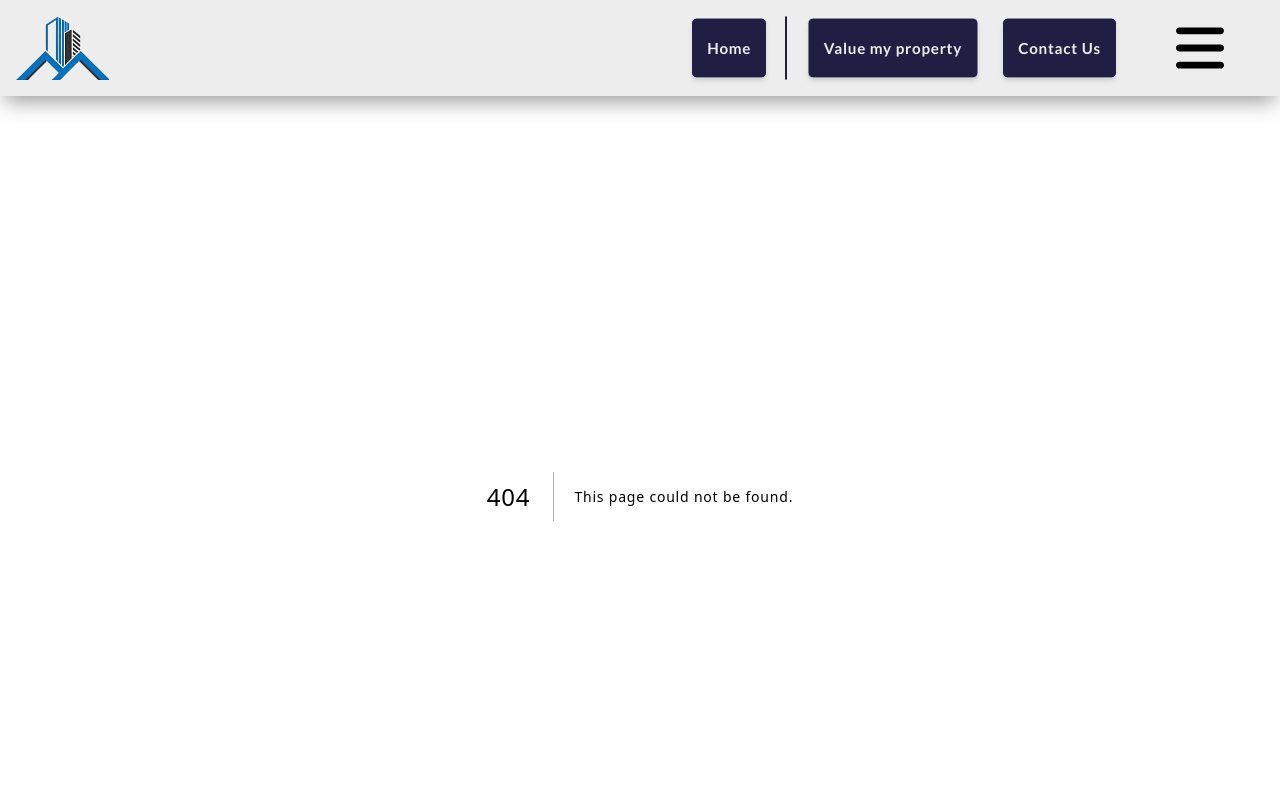
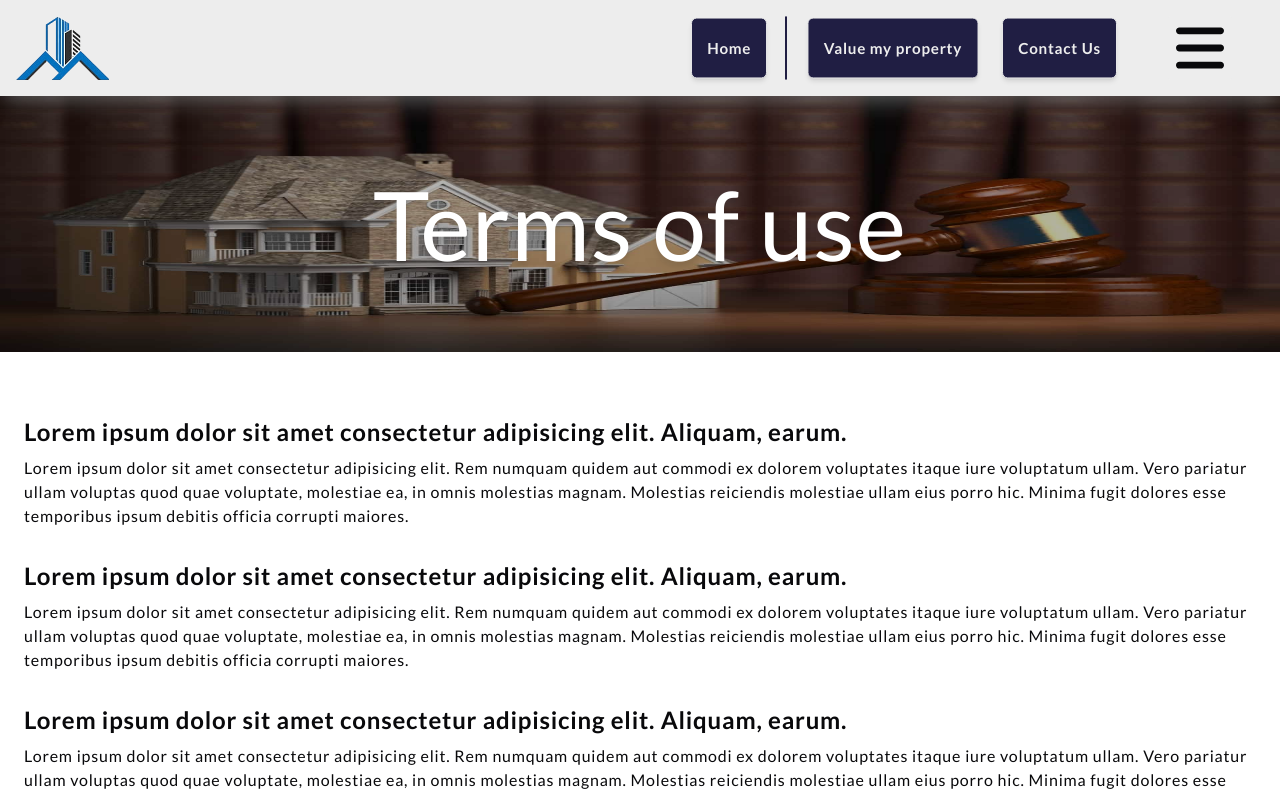
Before and after one commit to AlanNapieralski/tom-properties, a Next.js app: page /terms-of-use in a window 1280 px wide. Before the commit this address had no page. Shown: the top 796 px of the page. Built offline with nearby package versions, Linux system fonts and the light colour scheme.

Commit message:
made some progress and fixed small issues

```diff
--- /dev/null
+++ b/src/app/investors/layout.tsx
@@ -0,0 +1,16 @@
+export const metadata = {
+  title: 'Next.js',
+  description: 'Generated by Next.js',
+}
+
+export default function RootLayout({
+  children,
+}: {
+  children: React.ReactNode
+}) {
+  return (
+    <html lang="en">
+      <body>{children}</body>
+    </html>
+  )
+}
--- a/src/app/layout.tsx
+++ b/src/app/layout.tsx
@@ -24,7 +24,7 @@ export default function RootLayout({ children }:
 
   return (
     <html lang="en" className='scroll-smooth'>
-      <body className={lato.className + " sm:!pt-24 tracking-wider"}>
+      <body className={`${lato.className} sm:!pt-24 tracking-wider flex flex-col min-h-screen`}>
         <Nav />
         <main>{children}</main>
         <Footer />
--- /dev/null
+++ b/src/app/renovation/layout.tsx
@@ -0,0 +1,16 @@
+export const metadata = {
+  title: 'Next.js',
+  description: 'Generated by Next.js',
+}
+
+export default function RootLayout({
+  children,
+}: {
+  children: React.ReactNode
+}) {
+  return (
+    <html lang="en">
+      <body>{children}</body>
+    </html>
+  )
+}
--- /dev/null
+++ b/src/app/terms-of-use/layout.tsx
@@ -0,0 +1,16 @@
+export const metadata = {
+  title: 'Next.js',
+  description: 'Generated by Next.js',
+}
+
+export default function RootLayout({
+  children,
+}: {
+  children: React.ReactNode
+}) {
+  return (
+    <html lang="en">
+      <body>{children}</body>
+    </html>
+  )
+}
--- /dev/null
+++ b/src/app/terms-of-use/page.tsx
@@ -0,0 +1,12 @@
+import LegalTemplate from "@/components/sections/legal/legalTemplate"
+
+const Terms = () => {
+
+  return (
+    <section className="mb-16">
+      <LegalTemplate title="Terms of use" />
+    </section>
+  )
+}
+
+export default Terms
--- a/src/app/value-my-property/page.tsx
+++ b/src/app/value-my-property/page.tsx
@@ -13,6 +13,7 @@ export default function ValueMyProperty() {
         alt={alt}
         width={width}
         height={height}
+        layout='responsive'
         className='sticky h-full inset-0 object-cover'
       />
       <div className='absolute inset-0 h-full bg-black opacity-80'></div>
--- a/src/components/sections/Home/AboutUs.tsx
+++ b/src/components/sections/Home/AboutUs.tsx
@@ -4,7 +4,7 @@ import Button from '@/components/ui/CustomButton'
 
 export default function AboutUs() {
   return (
-    <section id='about-us' className="flex flex-col lg:flex-row mb-16 gap-8 mt-16">
+    <section id='about-us' className="flex flex-col lg:flex-row py-16 gap-8">
       <div className="lg:flex-1 w-full h-64 md:h-80 lg:h-96">
         <Image
           src='/assets/images/aboutus.jpg'
--- /dev/null
+++ b/src/components/sections/legal/legalTemplate.tsx
@@ -0,0 +1,47 @@
+import Image from "next/image"
+import Article from "@/components/ui/article"
+
+const LegalTemplate = ({ title }: { title: string }) => {
+
+  const articles = [
+    {
+      title: 'Lorem ipsum dolor sit amet consectetur adipisicing elit. Aliquam, earum.',
+      p: 'Lorem ipsum dolor sit amet consectetur adipisicing elit. Rem numquam quidem aut commodi ex dolorem voluptates itaque iure voluptatum ullam. Vero pariatur ullam voluptas quod quae voluptate, molestiae ea, in omnis molestias magnam. Molestias reiciendis molestiae ullam eius porro hic. Minima fugit dolores esse temporibus ipsum debitis officia corrupti maiores.'
+    },
+    {
+      title: 'Lorem ipsum dolor sit amet consectetur adipisicing elit. Aliquam, earum.',
+      p: 'Lorem ipsum dolor sit amet consectetur adipisicing elit. Rem numquam quidem aut commodi ex dolorem voluptates itaque iure voluptatum ullam. Vero pariatur ullam voluptas quod quae voluptate, molestiae ea, in omnis molestias magnam. Molestias reiciendis molestiae ullam eius porro hic. Minima fugit dolores esse temporibus ipsum debitis officia corrupti maiores.'
+    },
+    {
+      title: 'Lorem ipsum dolor sit amet consectetur adipisicing elit. Aliquam, earum.',
+      p: 'Lorem ipsum dolor sit amet consectetur adipisicing elit. Rem numquam quidem aut commodi ex dolorem voluptates itaque iure voluptatum ullam. Vero pariatur ullam voluptas quod quae voluptate, molestiae ea, in omnis molestias magnam. Molestias reiciendis molestiae ullam eius porro hic. Minima fugit dolores esse temporibus ipsum debitis officia corrupti maiores.',
+    }
+  ]
+
+  const width = 1920
+  const height = 960
+
+  return (
+    <>
+      <div className="relative mb-16 h-64 max-h-64 text-center">
+        <Image
+          src={'/assets/images/legal.jpg'}
+          alt={'photo'}
+          width={width}
+          height={height}
+          objectFit="cover"
+          className='h-full w-full overflow-hidden'
+        />
+        <div className="absolute inset-0 h-full bg-black opacity-30 "></div>
+        <h1 className="absolute inset-0 flex items-center justify-center text-8xl text-white drop-shadow-lg">{title}</h1>
+      </div>
+      <div className="wrapper flex flex-col justify-center items-center gap-8">
+        {articles.map((article, index) => (
+          <Article key={index} {...article} />
+        ))}
+      </div>
+    </>
+  )
+}
+
+export default LegalTemplate
--- a/src/components/sections/shared/Footer.tsx
+++ b/src/components/sections/shared/Footer.tsx
@@ -15,14 +15,15 @@ export default function Footer({ className = "" }) {
           </nav>
           <nav>
             <h6 className="footer-title">Company</h6>
-            <a href="#about-us" className="link link-hover">About us</a>
-            <a href="#contact-us" className="link link-hover">Contact</a>
+            <a href="/#about-us" className="link link-hover">About us</a>
+            <a href="/#contact-us" className="link link-hover">Contact</a>
           </nav>
           <nav>
             <h6 className="footer-title">Legal</h6>
-            <a className="link link-hover">Terms of use</a>
+            <a href="/terms-of-use" className="link link-hover">Terms of use</a>
             <a className="link link-hover">Privacy policy</a>
             <a className="link link-hover">Cookie policy</a>
+            <a className="link link-hover">Complaints policy</a>
           </nav>
         </div>
         <Image
@@ -33,12 +34,12 @@ export default function Footer({ className = "" }) {
           className={`hidden md:block absolute right-10 h-16 w-auto`}
         />
       </footer>
-      <footer className="footer bg-primary text-secondary border-base-300 border-t px-4 sm:px-10 py-4">
+      <footer className="footer bg-primary text-secondary border-base-300 border-t px-4 sm:px-10 py-4 z-50 ">
         <aside className="flex flex-col-reverse sm:flex-row-reverse justify-between gap-8 lg:gap-0 lg:grid lg:grid-cols-4 items-center w-full">
           <nav className="place-self-center justify-self-start">
             <div className="grid grid-flow-col gap-4">
               <a>
-                <svg xmlns="http://www.w3.org/2000/svg" width="24" height="24" viewBox="0 0 24 24" fill="none" stroke="currentColor" stroke-width="2.5" stroke-linecap="round" stroke-linejoin="round" className="lucide lucide-instagram"><rect width="20" height="20" x="2" y="2" rx="5" ry="5" /><path d="M16 11.37A4 4 0 1 1 12.63 8 4 4 0 0 1 16 11.37z" /><line x1="17.5" x2="17.51" y1="6.5" y2="6.5" /></svg>
+                <svg xmlns="http://www.w3.org/2000/svg" width="24" height="24" viewBox="0 0 24 24" fill="none" stroke="currentColor" strokeWidth="2.5" strokeLinecap="round" strokeLinejoin="round" className="lucide lucide-instagram"><rect width="20" height="20" x="2" y="2" rx="5" ry="5" /><path d="M16 11.37A4 4 0 1 1 12.63 8 4 4 0 0 1 16 11.37z" /><line x1="17.5" x2="17.51" y1="6.5" y2="6.5" /></svg>
               </a>
               <a>
                 <svg
--- a/src/components/sections/shared/Nav.tsx
+++ b/src/components/sections/shared/Nav.tsx
@@ -44,17 +44,17 @@ const Nav: FC = () => {
         <div className="flex justify-center items-center gap-x-4 h-full">
           <div className="hidden md:flex justify-center items-center gap-x-4 h-full">
             {homeLink.map((item, index) => {
-              return item.name === 'divi' ? <Separator orientation='vertical' className='border-[1px] rounded-md border-primary'></Separator> : <Button key={index} buttonType='link' action={item.url} theme={item.theme} className='h-full'>{item.name}</Button>
+              return item.name === 'divi' ? <Separator key={index} orientation='vertical' className='border-[1px] rounded-md border-primary'></Separator> : <Button key={index} buttonType='link' action={item.url} theme={item.theme} className='h-full'>{item.name}</Button>
             })}
           </div>
           <div className="hidden flex-grow 2xl:flex justify-center items-center gap-x-4 h-full">
             {secondaryLinks.map((item, index) => {
-              return item.name === 'divi' ? <Separator orientation='vertical' className='border-[1px] rounded-md border-primary'></Separator> : <Button key={index} buttonType='link' action={item.url} theme={item.theme} className='h-full'>{item.name}</Button>
+              return item.name === 'divi' ? <Separator key={index} orientation='vertical' className='border-[1px] rounded-md border-primary'></Separator> : <Button key={index} buttonType='link' action={item.url} theme={item.theme} className='h-full'>{item.name}</Button>
             })}
           </div>
           <div className="hidden flex-grow md:flex justify-center items-center gap-x-4 h-full">
             {mainLinks.map((item, index) => {
-              return item.name === 'divi' ? <Separator orientation='vertical' className='border-[1px] rounded-md border-primary'></Separator> : <Button key={index} buttonType='link' action={item.url} theme={item.theme} className='h-full'>{item.name}</Button>
+              return item.name === 'divi' ? <Separator key={index} orientation='vertical' className='border-[1px] rounded-md border-primary'></Separator> : <Button key={index} buttonType='link' action={item.url} theme={item.theme} className='h-full'>{item.name}</Button>
             })}
           </div>
         </div>
--- /dev/null
+++ b/src/components/ui/article.tsx
@@ -0,0 +1,12 @@
+const Article = (props: { title: string, p: string }) => {
+
+  return (
+    <section className="flex flex-col gap-2">
+      <h2 className="flex flex-col text-2xl font-bold gap-2">{props.title}</h2>
+      <p>{props.p}</p>
+    </section>
+  )
+}
+
+
+export default Article
```
Also changed, not shown: src/app/api/sendForm/route.ts (+4 -7 lines), public/assets/images/legal.jpg (added).
